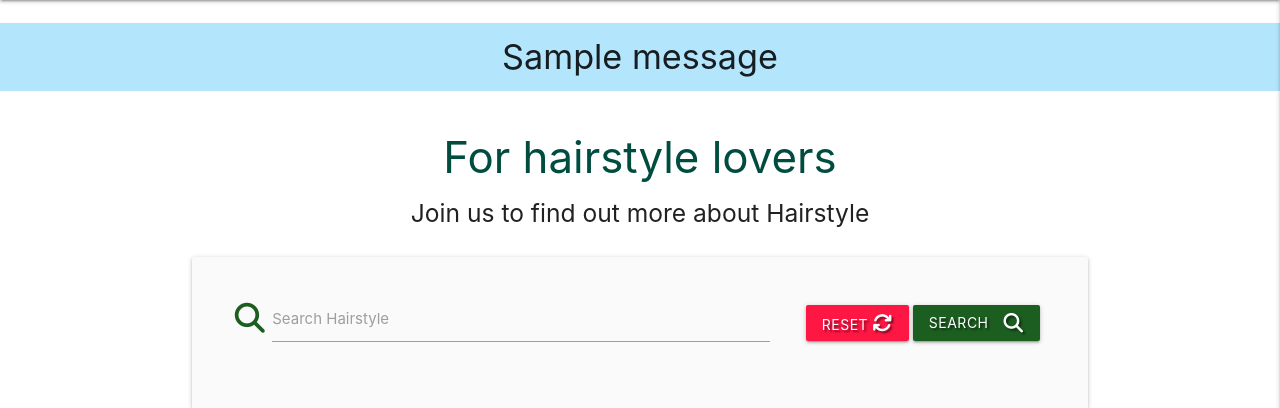
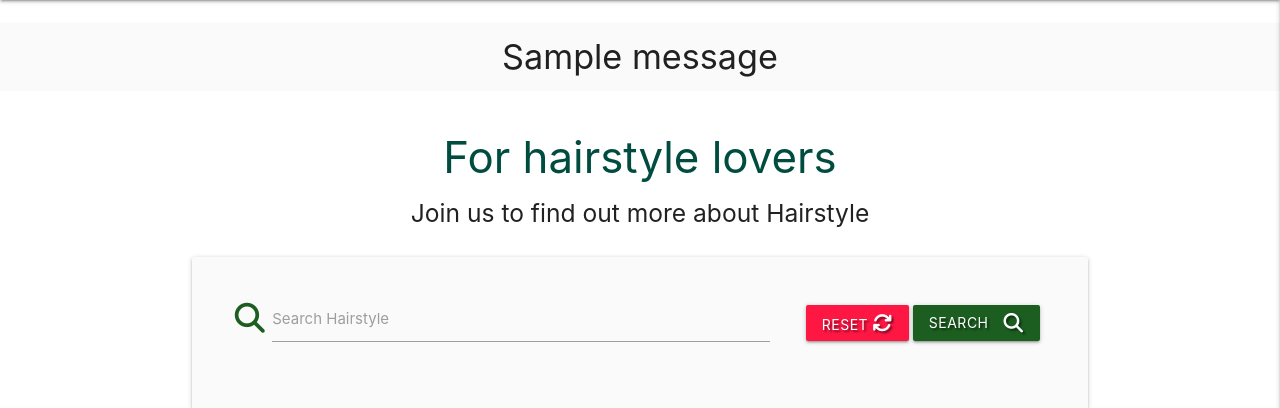
Before and after one commit to JoelineAlves/hair_manager, a Flask app: page / in a window 1280 px wide. Shown: the part 64-472 px from the top of the page. Run offline with Flask 3, Linux system fonts and the light colour scheme; one stand-in notice (Sample message) is shown; a database or web service that is not in the repository returns one stand-in record (values such as "Sample title"); some libraries are stand-ins or nearby versions.

Commit message:
change the style flash messages

```diff
--- a/templates/base.html
+++ b/templates/base.html
@@ -54,7 +54,7 @@
      {% if messages %}
          {% for message in messages %}
              <div class="row flashes">
-                 <h4 class="light-blue lighten-4 center-align">{{ message }}</h4>
+                 <h4 class="grey lighten-5 center-align">{{ message }}</h4>
              </div>
          {% endfor %}
      {% endif %}
```
